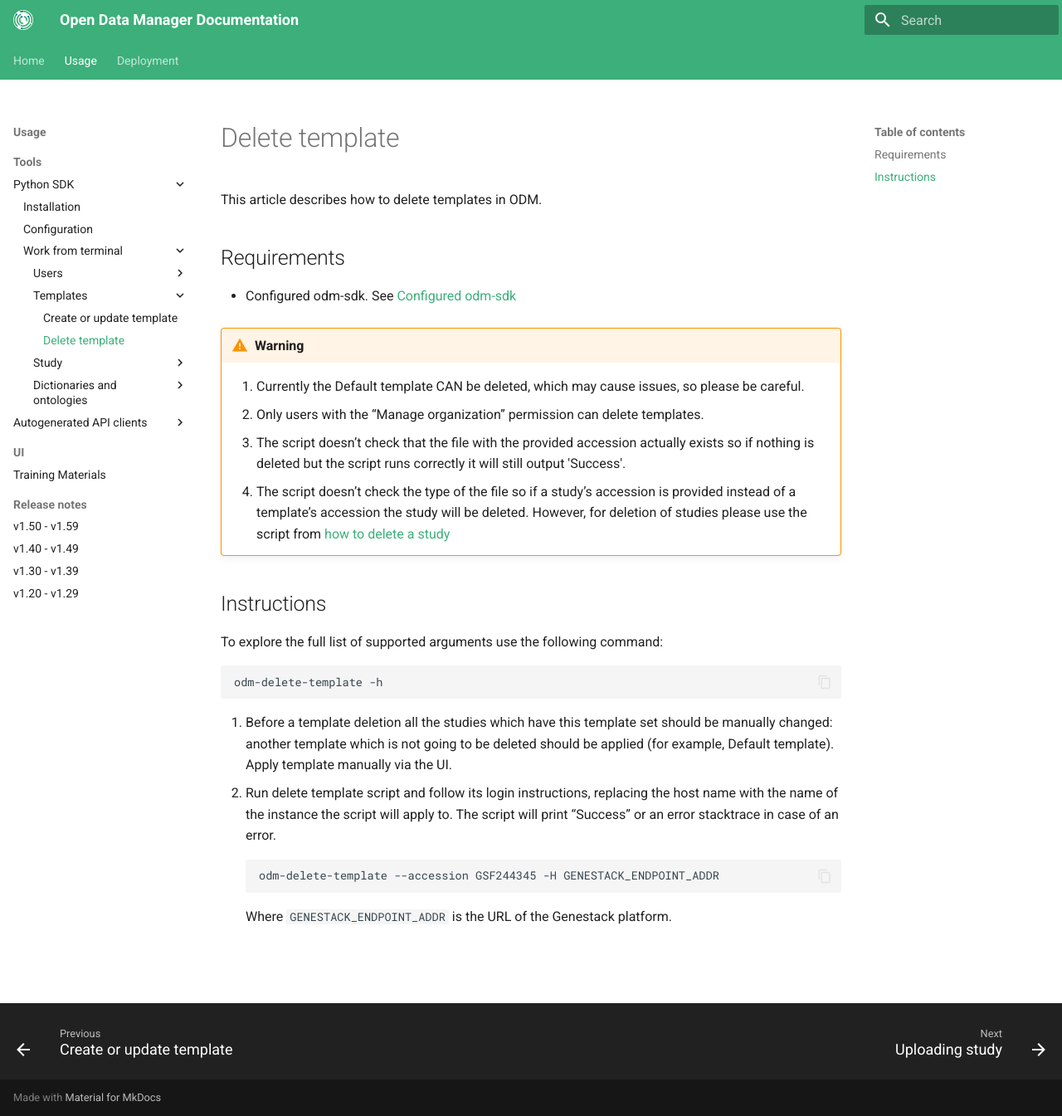
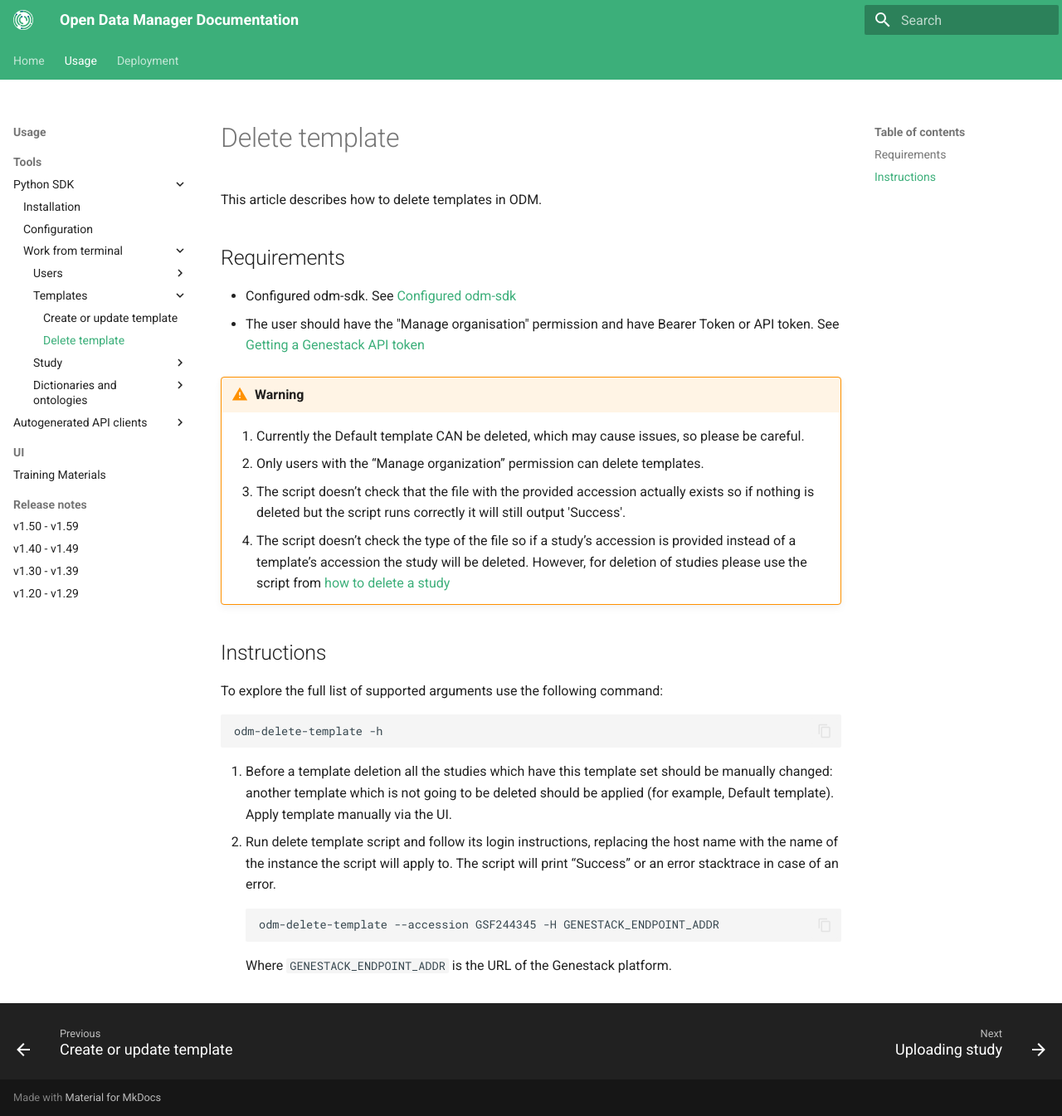
Before and after one commit to genestack/admin-docs, an MkDocs documentation site: the page built from docs/usage/tools/odm-sdk/terminal/templates/delete-template.md, in a window 1280 px wide and 1345 px high. Shown: the whole window at 83% size. Built offline with MkDocs 1.6.1 and Material for MkDocs 9.7.7, drawn with Linux system fonts in a browser that asks for light colours; the version menu is left out.

Commit message:
ODM-11357: minor fixes

```diff
--- a/docs/usage/tools/odm-sdk/terminal/templates/delete-template.md
+++ b/docs/usage/tools/odm-sdk/terminal/templates/delete-template.md
@@ -5,6 +5,7 @@
 ## Requirements
 
 - Configured odm-sdk. See [Configured odm-sdk](../../configuration.md)
+- The user should have the "Manage organisation" permission and have Bearer Token or API token. See [Getting a Genestack API token](https://odm-user-guide.readthedocs.io/en/latest/doc-odm-user-guide/getting-a-genestack-api-token.html#token-label)
 
 !!!warning
 
```
Also changed, not shown: docs/usage/tools/odm-sdk/terminal/study/deleting-study.md (+1 -1 lines).
